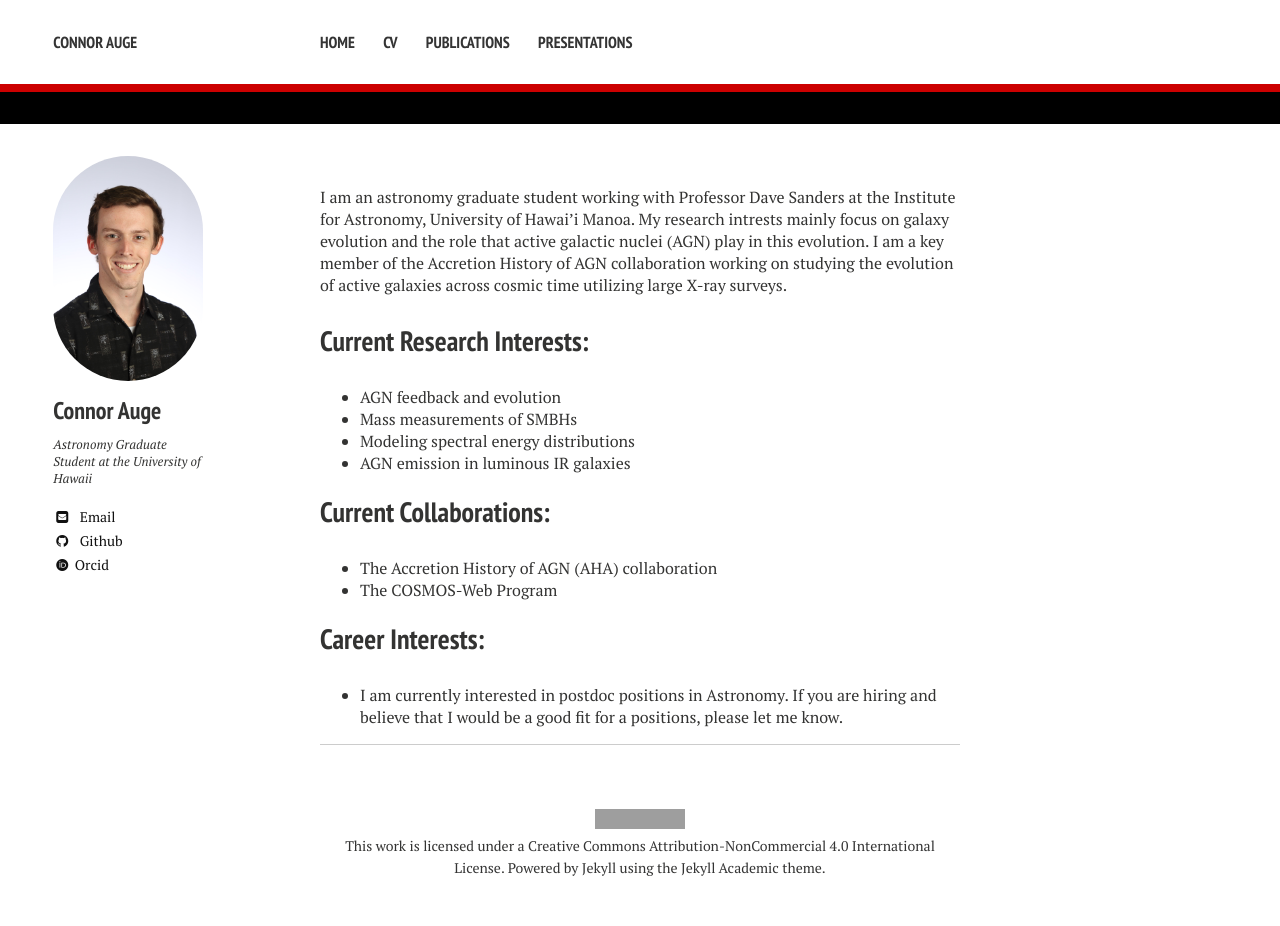
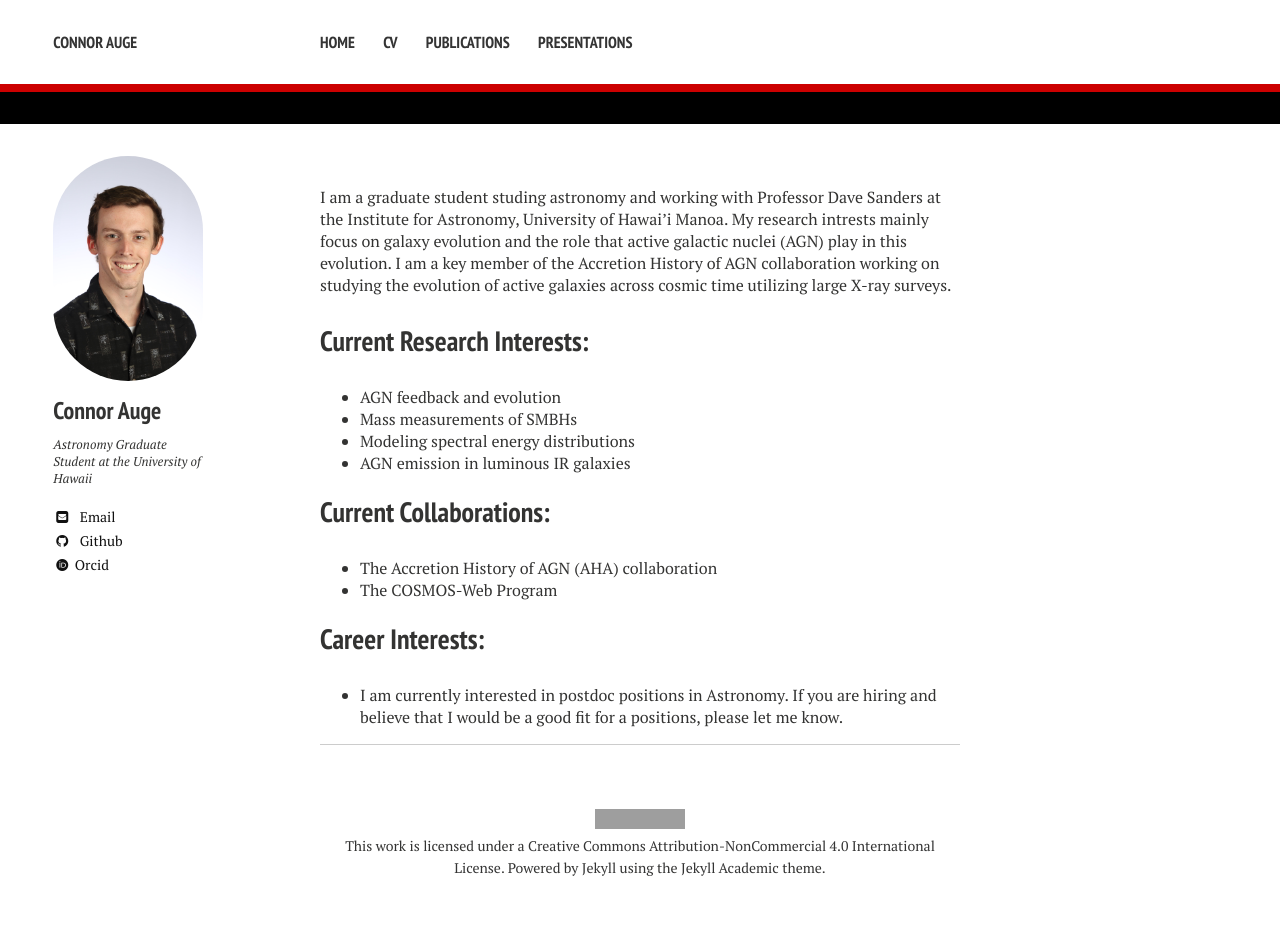
Before and after one commit to cwauge/cwauge.github.io, a Jekyll site: the page built from index.md, in a window 1280 px wide. Built offline with Jekyll 4.4.1, drawn with Linux system fonts in a browser that asks for light colours; nearby versions of some CDN libraries; some web fonts are replaced; grey boxes are pictures that could not be loaded.

Commit message:
Update index.md

```diff
--- a/index.md
+++ b/index.md
@@ -3,7 +3,7 @@ layout: page
 excerpt: "About Me..."
 ---
 
-I am an astronomy graduate student working with Professor Dave Sanders at the Institute for Astronomy, University of Hawai'i Manoa. My research intrests mainly focus on galaxy evolution and the role that active galactic nuclei (AGN) play in this evolution. I am a key member of the Accretion History of AGN collaboration working on studying the evolution of active galaxies across cosmic time utilizing large X-ray surveys.
+I am a graduate student studing astronomy and working with Professor Dave Sanders at the Institute for Astronomy, University of Hawai'i Manoa. My research intrests mainly focus on galaxy evolution and the role that active galactic nuclei (AGN) play in this evolution. I am a key member of the Accretion History of AGN collaboration working on studying the evolution of active galaxies across cosmic time utilizing large X-ray surveys.
 
 ## Current Research Interests:
 - AGN feedback and evolution
```
